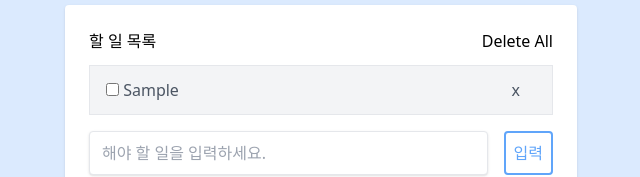
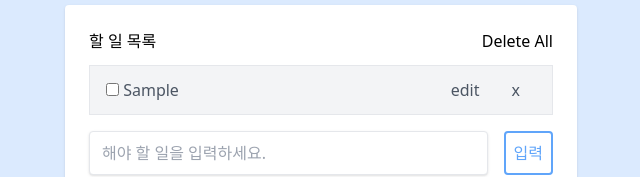
Before and after one commit to solmoonkang/react-basics, a React (Create React App) app: page / in a window 1280 px wide. Both pictures are taken after typing "Sample" into the empty fields and a click on the input "입력". Shown: the part 298-475 px from the top of the page, without its empty margins (319-959 px from the left). Built offline with nearby package versions, Linux system fonts and the light colour scheme.

Commit message:
feat: Implement condition is true isEditing state change in List.js file

```diff
--- a/src/components/List.js
+++ b/src/components/List.js
@@ -25,6 +25,7 @@ const List = React.memo(({ id, title, completed, todoData, setTodoData, provided
             </div>
             <div className="items-center">
                 <button className="px-4 py-2 float-right" onClick={() => handleClick(id)}>x</button>
+                <button className="px-4 py-2 float-right" onClick={() => setIsEditing(true)}>edit</button>
             </div>
         </div>
       );
```
